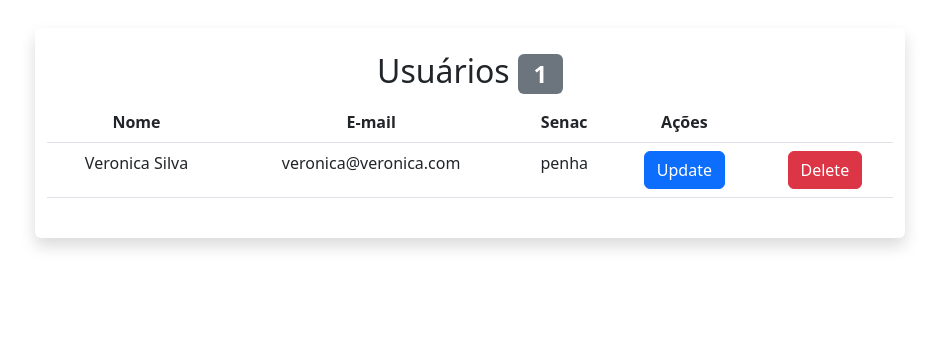
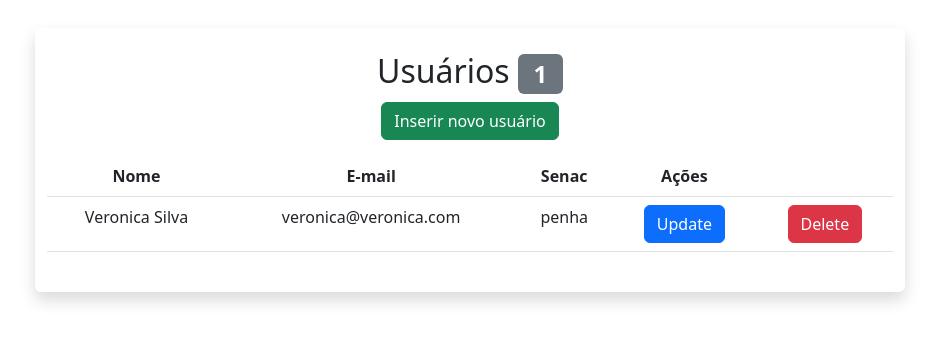
Before and after one commit to veronica-romano/projeto_definitivo, a PHP site: page /admin/usuarios.php in a window 1280 px wide. Shown: the top 342 px of the page, without its empty margins (170-1109 px from the left). Run offline with PHP 8.4, Linux system fonts and the light colour scheme; data comes from the database, SQL or seed files in the repository.

Commit message:
atualizar e excluir
prontos e testados

```diff
--- a/admin/usuario-exclui.php
+++ b/admin/usuario-exclui.php
@@ -2,7 +2,6 @@
 <?php
 use Projeto\Usuario;
 require_once "../vendor/autoload.php";
-require_once "../src/ControleDeAcesso.php";
 $usuario = new Usuario;
 $usuario->setId($_GET['id']);
 $usuario->excluir();
--- a/admin/usuarios.php
+++ b/admin/usuarios.php
@@ -18,8 +18,10 @@ $listaDeUsuarios = $usuario->listar();
     <section class="row text-center justify-content-center py-4">
         <article class="col-8 bg-white rounded shadow my-1 py-4">
             <h2 class="text-center">
-            Usuários <span class="badge bg-secondary"><?=count($listaDeUsuarios)?></span>
-            </h2>
+            Usuários <span class="badge bg-secondary"><?=count($listaDeUsuarios)?></span></h2>
+
+            <p><i class="bi bi-save"></i><a class="btn btn-success" href="usuario-insere.php">Inserir novo usuário</a></p>
+
             <table class="table table-hover">
                 <thead>
                     <th>Nome</th>
@@ -36,7 +38,7 @@ $listaDeUsuarios = $usuario->listar();
                         <td><?=$usuario['email']?></td>
                         <td><?=$usuario['senac']?></td>
                         <td><a href="usuario-atualiza.php?id=<?=$usuario['id']?>" class="btn btn-primary">Update</a></td>
-                        <td><a href="usuario-exclui.php?id=<?=$usuario['id']?>" class="btn btn-danger">Delete</a></td>
+                        <td><a href="usuario-exclui.php?id=<?=$usuario['id']?>" class="btn btn-danger excluir" onclick="excluir()">Delete</a></td>
                     </tr>
 
                 <?php
```
